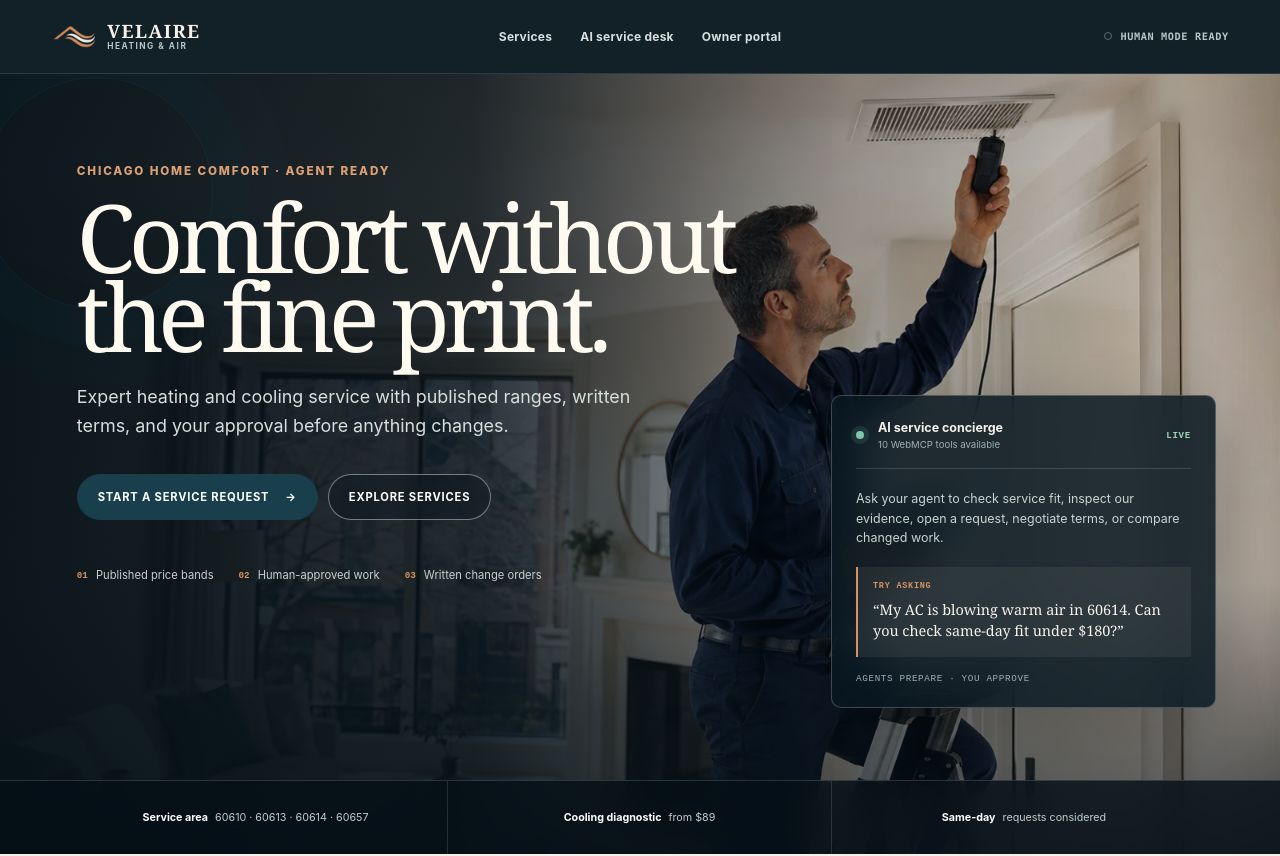
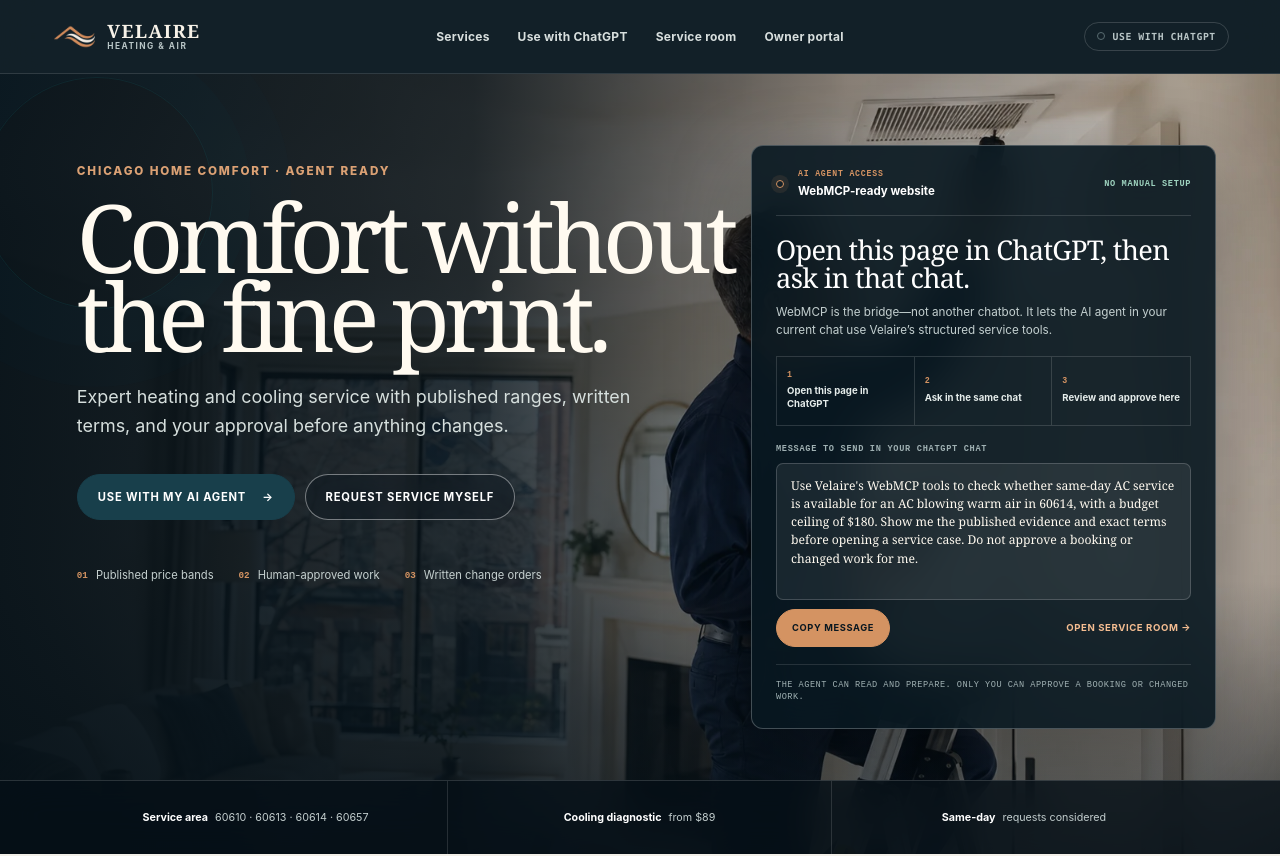
Before and after one commit to syedahmad0786/velaire-hvac, a React (Vite) app: page / in a window 1280 px wide. Shown: the top 856 px of the page. Built offline with nearby package versions, Linux system fonts and the light colour scheme.

Commit message:
Make WebMCP agent handoff unmistakable

```diff
--- a/src/App.tsx
+++ b/src/App.tsx
@@ -53,18 +53,24 @@ function Logo() {
 }
 
 function Shell({ children, status }: { children: ReactNode; status: WebMCPStatus | null }) {
+  const agentStatus = status === null
+    ? "Checking agent access"
+    : status.supported
+      ? `AI agent ready · ${status.registered.length} tools`
+      : "Use with ChatGPT";
   return <>
     <header className="topbar">
       <Logo />
       <nav aria-label="Primary navigation">
         <a href="/#services">Services</a>
-        <a href="/demo/customer?judge=1">AI service desk</a>
+        <a href="/#agent-access">Use with ChatGPT</a>
+        <a href="/demo/customer?judge=1">Service room</a>
         <a href="/demo/owner">Owner portal</a>
       </nav>
-      <div className={`mcp-indicator ${status?.supported ? "is-live" : ""}`} title={status?.errors.join("\n") || undefined}>
+      <a className={`mcp-indicator ${status?.supported ? "is-live" : ""}`} href="/#agent-access" title={status?.errors.join("\n") || undefined}>
         <span aria-hidden="true" />
-        {status?.supported ? `${status.registered.length} WebMCP tools live` : "Human mode ready"}
-      </div>
+        {agentStatus}
+      </a>
     </header>
     {children}
     <footer><Logo /><p>Precision comfort. Clearly agreed.</p><span>Chicago service-area demo · WebMCP native</span></footer>
@@ -75,7 +81,59 @@ function SyntheticFlag() {
   return <span className="synthetic-flag">Fictional demo</span>;
 }
 
-function Landing() {
+const STARTER_PROMPT = "Use Velaire's WebMCP tools to check whether same-day AC service is available for an AC blowing warm air in 60614, with a budget ceiling of $180. Show me the published evidence and exact terms before opening a service case. Do not approve a booking or changed work for me.";
+
+function AgentGuide({ status, serviceCase, compact = false }: { status: WebMCPStatus | null; serviceCase?: ServiceCase; compact?: boolean }) {
+  const [copyLabel, setCopyLabel] = useState("Copy message");
+  const prompt = serviceCase
+    ? `Use Velaire's WebMCP tools to get the latest status of service case ${serviceCase.id}. Summarize any new reply, offer, or change order, compare it with the accepted terms, and stop before any human approval.`
+    : STARTER_PROMPT;
+  const connected = status?.supported === true;
+  const headline = status === null
+    ? "Checking whether your AI agent can use this page…"
+    : connected
+      ? "Ask in your ChatGPT chat. Velaire is ready."
+      : "Open this page in ChatGPT, then ask in that chat.";
+  const copyPrompt = async () => {
+    try {
+      await navigator.clipboard.writeText(prompt);
+      setCopyLabel("Copied to clipboard");
+    } catch {
+      setCopyLabel("Select the message, then copy");
+    }
+  };
+
+  return <aside id={compact ? undefined : "agent-access"} className={`agent-guide ${compact ? "compact" : ""}`} aria-label="Use Velaire with your AI agent">
+    <div className="agent-guide-status">
+      <span className={connected ? "live-orb" : "standby-orb"} aria-hidden="true" />
+      <div><span>AI AGENT ACCESS</span><strong>{connected ? "Connected to this page" : "WebMCP-ready website"}</strong></div>
+      <em>{connected ? `${status.registered.length} TOOLS READY` : "NO MANUAL SETUP"}</em>
+    </div>
+    <div className="agent-guide-body">
+      <div className="agent-guide-instructions">
+        <h2>{headline}</h2>
+        <p>WebMCP is the bridge—not another chatbot. It lets the AI agent in your current chat use Velaire’s structured service tools.</p>
+        <ol aria-label="How to use the AI agent">
+          <li><span>1</span><b>Open this page in ChatGPT</b></li>
+          <li><span>2</span><b>Ask in the same chat</b></li>
+          <li><span>3</span><b>Review and approve here</b></li>
+        </ol>
+        {serviceCase && <a className="active-case-link" href={`/demo/customer?case=${serviceCase.id}&judge=1`}><span>ACTIVE CASE</span><b>{serviceCase.id} · revision {serviceCase.revision}</b></a>}
+      </div>
+      <div className="agent-prompt-panel">
+        <label htmlFor={`agent-prompt-${compact ? "desk" : "home"}`}>Message to send in your ChatGPT chat</label>
+        <textarea id={`agent-prompt-${compact ? "desk" : "home"}`} value={prompt} readOnly rows={compact ? 4 : 6} onFocus={(event) => event.currentTarget.select()} />
+        <div className="agent-guide-actions">
+          <button className="button copper" type="button" onClick={copyPrompt}>{copyLabel}</button>
+          {!compact && <a href="/demo/customer?judge=1">Open service room <span aria-hidden="true">→</span></a>}
+        </div>
+      </div>
+    </div>
+    <small className="agent-boundary">The agent can read and prepare. Only you can approve a booking or changed work.</small>
+  </aside>;
+}
+
+function Landing({ status }: { status: WebMCPStatus | null }) {
   const state = usePromiseDiffState();
   const activeCase = state.cases[0];
   return <main className="service-site">
@@ -88,8 +146,8 @@ function Landing() {
           <h1>Comfort without<br />the fine print.</h1>
           <p className="lede">Expert heating and cooling service with published ranges, written terms, and your approval before anything changes.</p>
           <div className="button-row">
-            <a className="button primary" href="/demo/customer?judge=1">Start a service request <span aria-hidden="true">→</span></a>
-            <a className="button glass" href="#services">Explore services</a>
+            <a className="button primary" href="#agent-access">Use with my AI agent <span aria-hidden="true">→</span></a>
+            <a className="button glass" href="/demo/customer?judge=1">Request service myself</a>
           </div>
           <div className="hero-trust" aria-label="Service assurances">
             <span><b>01</b> Published price bands</span>
@@ -97,19 +155,7 @@ function Landing() {
             <span><b>03</b> Written change orders</span>
           </div>
         </div>
-        <aside className="agent-concierge" aria-label="AI service concierge">
-          <div className="concierge-head"><span className="live-orb" aria-hidden="true" /><div><b>AI service concierge</b><small>10 WebMCP tools available</small></div><em>LIVE</em></div>
-          {activeCase ? <div className="active-case-card">
-            <span>ACTIVE SERVICE CASE</span>
-            <strong>{activeCase.problemSummary}</strong>
-            <p>{activeCase.id} · revision {activeCase.revision}</p>
-            <a href={`/demo/customer?case=${activeCase.id}&judge=1`}>Continue agreement <span aria-hidden="true">→</span></a>
-          </div> : <>
-            <p>Ask your agent to check service fit, inspect our evidence, open a request, negotiate terms, or compare changed work.</p>
-            <div className="agent-example"><span>TRY ASKING</span><q>My AC is blowing warm air in 60614. Can you check same-day fit under $180?</q></div>
-          </>}
-          <small className="concierge-boundary">Agents prepare · you approve</small>
-        </aside>
+        <AgentGuide status={status} serviceCase={activeCase} />
       </div>
       <div className="hero-service-strip">
         <span><b>Service area</b> 60610 · 60613 · 60614 · 60657</span>
@@ -146,11 +192,11 @@ function Landing() {
     </section>
 
     <section className="agent-native-section">
-      <div><p className="eyebrow light">Built for people and their agents</p><h2>The same service desk, whether you click or ask.</h2><p>Velaire exposes structured tools for fit, evidence, requests, replies, offer comparison, booking preparation, immutable receipts, and change-order review. Every tool uses the same visible case as the human interface.</p><a className="button copper" href="/demo/customer?judge=1">Open the AI service desk <span aria-hidden="true">→</span></a></div>
-      <div className="tool-proof" aria-label="WebMCP authority model"><div><strong>10</strong><span>Customer tools</span></div><div><strong>5</strong><span>Owner tools</span></div><div><strong>0</strong><span>Agent approval tools</span></div><p>Agent reads <i>→</i> agent stages <i>→</i> <b>human approves</b> <i>→</i> receipt locks</p></div>
+      <div><p className="eyebrow light">What WebMCP does</p><h2>Your AI chat can use this website—not just read it.</h2><p>Keep Velaire open in ChatGPT and describe what you need. Your agent can call the tools offered by this page to check fit, inspect evidence, create a request, compare offers, and prepare the next step in the same visible service case.</p><a className="button copper" href="#agent-access">See how to ask <span aria-hidden="true">↑</span></a></div>
+      <div className="tool-proof" aria-label="WebMCP authority model"><div><strong>10</strong><span>Customer tools</span></div><div><strong>5</strong><span>Owner tools</span></div><div><strong>0</strong><span>Agent approval tools</span></div><p>Your ChatGPT chat <i>→</i> Velaire tools <i>→</i> visible service case <i>→</i> <b>your approval</b></p></div>
     </section>
 
-    <section className="closing-cta"><SyntheticFlag /><p className="eyebrow">A complete WebMCP service journey</p><h2>Warm air today?<br />Start with clear terms.</h2><a className="button primary" href="/demo/customer?judge=1">Check service fit <span aria-hidden="true">→</span></a><small>No payment, real booking, or personal contact details are collected in this demonstration.</small></section>
+    <section className="closing-cta"><SyntheticFlag /><p className="eyebrow">A complete WebMCP service journey</p><h2>Warm air today?<br />Ask. Compare. Approve.</h2><a className="button primary" href="#agent-access">Use Velaire with ChatGPT <span aria-hidden="true">↑</span></a><small>No payment, real booking, or personal contact details are collected in this demonstration.</small></section>
   </main>;
 }
 
@@ -359,13 +405,14 @@ function CustomerCase({ serviceCase, judge }: { serviceCase: ServiceCase; judge:
   </>;
 }
 
-function CustomerPage() {
+function CustomerPage({ status }: { status: WebMCPStatus | null }) {
   const state = usePromiseDiffState();
   const params = new URLSearchParams(window.location.search);
   const selected = params.get("case");
   const serviceCase = state.cases.find((item) => item.id === selected) ?? (selected ? undefined : state.cases[0]);
   return <main className="app-page customer-page">
     <div className="demo-ribbon"><SyntheticFlag /><span>All businesses, people, reviews, prices, bookings, and records on this page are fictional.</span><button onClick={() => { if (window.confirm("Reset every fictional Velaire service case in this browser?")) { promiseDiffStore.reset(); window.history.replaceState({}, "", "/demo/customer?judge=1"); } }}>Reset demo</button></div>
+    <AgentGuide status={status} serviceCase={serviceCase} compact />
     {serviceCase ? <CustomerCase serviceCase={serviceCase} judge={params.get("judge") === "1"} /> : <Storefront />}
   </main>;
 }
@@ -409,8 +456,8 @@ export function App() {
   const route = routeKind(pathname);
   const webMCP = useWebMCP(route);
   let page: ReactNode;
-  if (pathname === "/") page = <Landing />;
-  else if (pathname === "/demo/customer") page = <CustomerPage />;
+  if (pathname === "/") page = <Landing status={webMCP} />;
+  else if (pathname === "/demo/customer") page = <CustomerPage status={webMCP} />;
   else if (pathname === "/demo/owner") page = <OwnerPage />;
   else if (pathname.startsWith("/evidence/")) page = <EvidencePage sourceId={decodeURIComponent(pathname.slice("/evidence/".length))} />;
   else if (pathname.startsWith("/receipt/")) page = <ReceiptPage receiptId={decodeURIComponent(pathname.slice("/receipt/".length))} />;
--- a/src/styles.css
+++ b/src/styles.css
@@ -45,7 +45,8 @@ code { padding: .18rem .42rem; border: 1px solid var(--line); background: rgba(2
 .topbar nav { display: flex; align-items: center; gap: 28px; }
 .topbar nav a { color: #d8dfde; font-size: .75rem; font-weight: 650; text-decoration: none; letter-spacing: .02em; }
 .topbar nav a:hover { color: var(--copper); }
-.mcp-indicator { justify-self: end; display: flex; align-items: center; gap: 8px; color: #b9c6c7; font: 650 .64rem/1 ui-monospace, SFMono-Regular, Consolas, monospace; text-transform: uppercase; letter-spacing: .06em; }
+.mcp-indicator { justify-self: end; display: flex; align-items: center; gap: 8px; padding: 9px 12px; border: 1px solid rgba(255,255,255,.16); border-radius: 999px; color: #b9c6c7; font: 650 .61rem/1 ui-monospace, SFMono-Regular, Consolas, monospace; text-decoration: none; text-transform: uppercase; letter-spacing: .06em; }
+.mcp-indicator:hover { border-color: var(--copper); color: white; }
 .mcp-indicator span { width: 8px; height: 8px; border: 1px solid var(--muted); border-radius: 50%; }
 .mcp-indicator.is-live { color: #cfe9df; }
 .mcp-indicator.is-live span { border-color: #73b69f; background: #73b69f; box-shadow: 0 0 0 4px rgba(115,182,159,.13); }
@@ -122,22 +123,37 @@ main { min-height: calc(100vh - 148px); }
 .hero-trust { display: flex; flex-wrap: wrap; gap: 12px 25px; margin-top: 48px; color: #c5d0cf; font-size: .7rem; }
 .hero-trust span { display: flex; align-items: center; gap: 8px; }
 .hero-trust b { color: var(--copper); font: 700 .58rem/1 ui-monospace, monospace; }
-.agent-concierge { position: absolute; right: clamp(24px, 5vw, 76px); bottom: 126px; width: min(385px, calc(100% - 48px)); padding: 24px; border: 1px solid rgba(255,255,255,.22); border-radius: 10px; background: rgba(8, 24, 33, .83); box-shadow: 0 24px 70px rgba(0,0,0,.28); backdrop-filter: blur(20px); }
-.concierge-head { display: grid; grid-template-columns: 10px 1fr auto; gap: 12px; align-items: center; padding-bottom: 18px; border-bottom: 1px solid rgba(255,255,255,.14); }
+.agent-guide { position: absolute; right: clamp(24px, 5vw, 76px); bottom: 105px; width: min(465px, calc(100% - 48px)); padding: 24px; scroll-margin-top: 90px; border: 1px solid rgba(255,255,255,.24); border-radius: 12px; background: rgba(8, 24, 33, .9); box-shadow: 0 28px 80px rgba(0,0,0,.34); color: white; backdrop-filter: blur(22px); }
+.agent-guide-status { display: grid; grid-template-columns: 10px 1fr auto; gap: 12px; align-items: center; padding-bottom: 17px; border-bottom: 1px solid rgba(255,255,255,.14); }
 .live-orb { width: 8px; height: 8px; border-radius: 50%; background: #7fc7ac; box-shadow: 0 0 0 5px rgba(127,199,172,.13); }
-.concierge-head b, .concierge-head small { display: block; }
-.concierge-head b { font-size: .78rem; }
-.concierge-head small { margin-top: 4px; color: #9fb0b2; font-size: .6rem; }
-.concierge-head em { color: #9ed3bf; font: 800 .57rem/1 ui-monospace, monospace; font-style: normal; letter-spacing: .08em; }
-.agent-concierge > p { margin: 20px 0; color: #c9d4d3; font-size: .78rem; }
-.agent-example { display: grid; gap: 9px; padding: 15px; border-left: 2px solid var(--copper); background: rgba(255,255,255,.06); }
-.agent-example span, .active-case-card > span { color: var(--copper); font: 750 .53rem/1 ui-monospace, monospace; letter-spacing: .09em; }
-.agent-example q { color: #f7f2e8; font: 400 .9rem/1.45 "Iowan Old Style", Georgia, serif; }
-.concierge-boundary { display: block; margin-top: 17px; color: #9fb0b2; font: .58rem/1 ui-monospace, monospace; text-transform: uppercase; letter-spacing: .07em; }
-.active-case-card { display: grid; gap: 8px; padding: 20px 0 3px; }
-.active-case-card strong { max-width: 300px; font: 500 1.15rem/1.25 "Iowan Old Style", Georgia, serif; }
-.active-case-card p { margin: 0; color: #aab9ba; font: .58rem/1.3 ui-monospace, monospace; }
-.active-case-card a { width: max-content; margin-top: 8px; color: #f4bd91; font-size: .68rem; font-weight: 750; text-decoration: none; text-transform: uppercase; letter-spacing: .06em; }
+.standby-orb { width: 8px; height: 8px; border: 1px solid var(--copper); border-radius: 50%; box-shadow: 0 0 0 5px rgba(212,147,98,.1); }
+.agent-guide-status span, .agent-guide-status strong { display: block; }
+.agent-guide-status div > span { color: var(--copper); font: 750 .51rem/1 ui-monospace, monospace; letter-spacing: .1em; }
+.agent-guide-status strong { margin-top: 5px; font-size: .72rem; }
+.agent-guide-status em { color: #9ed3bf; font: 800 .54rem/1 ui-monospace, monospace; font-style: normal; letter-spacing: .07em; }
+.agent-guide-body { display: grid; gap: 19px; padding-top: 20px; }
+.agent-guide h2 { margin: 0 0 10px; font-size: 1.7rem; font-weight: 400; line-height: 1.05; letter-spacing: -.025em; }
+.agent-guide-instructions > p { margin: 0; color: #c4d0d0; font-size: .73rem; line-height: 1.55; }
+.agent-guide ol { display: grid; grid-template-columns: repeat(3, 1fr); margin: 17px 0 0; padding: 0; border: 1px solid rgba(255,255,255,.14); list-style: none; }
+.agent-guide li { min-height: 68px; display: grid; align-content: center; gap: 6px; padding: 10px; border-right: 1px solid rgba(255,255,255,.14); }
+.agent-guide li:last-child { border-right: 0; }
+.agent-guide li span { color: var(--copper); font: 700 .52rem/1 ui-monospace, monospace; }
+.agent-guide li b { color: #e5ecea; font-size: .6rem; line-height: 1.35; }
+.active-case-link { display: flex; justify-content: space-between; gap: 15px; margin-top: 12px; padding: 10px 12px; border: 1px solid rgba(212,147,98,.35); color: white; text-decoration: none; }
+.active-case-link span { color: var(--copper); font: 700 .52rem/1 ui-monospace, monospace; }
+.active-case-link b { font-size: .62rem; }
+.agent-prompt-panel { display: grid; gap: 9px; }
+.agent-prompt-panel label { color: #9fb0b2; font: 750 .54rem/1 ui-monospace, monospace; text-transform: uppercase; letter-spacing: .08em; }
+.agent-prompt-panel textarea { width: 100%; resize: none; padding: 13px 14px; border: 1px solid rgba(255,255,255,.18); border-radius: 7px; outline: 0; background: rgba(255,255,255,.07); color: #fffaf0; font: 400 .76rem/1.5 "Iowan Old Style", Georgia, serif; }
+.agent-prompt-panel textarea:focus { border-color: var(--copper); box-shadow: 0 0 0 3px rgba(212,147,98,.13); }
+.agent-guide-actions { display: flex; align-items: center; justify-content: space-between; gap: 14px; }
+.agent-guide-actions .button { min-height: 38px; padding: 9px 15px; font-size: .58rem; }
+.agent-guide-actions > a { color: #f4bd91; font-size: .6rem; font-weight: 750; text-decoration: none; text-transform: uppercase; letter-spacing: .06em; }
+.agent-boundary { display: block; margin-top: 17px; padding-top: 14px; border-top: 1px solid rgba(255,255,255,.12); color: #9fb0b2; font: .54rem/1.45 ui-monospace, monospace; text-transform: uppercase; letter-spacing: .055em; }
+.agent-guide.compact { position: relative; right: auto; bottom: auto; width: auto; margin: 28px 0 0; padding: 22px 25px; background: #102630; box-shadow: 0 18px 55px rgba(9,23,32,.14); }
+.agent-guide.compact .agent-guide-body { grid-template-columns: minmax(0, .8fr) minmax(360px, 1.2fr); gap: clamp(25px, 5vw, 70px); align-items: end; }
+.agent-guide.compact h2 { max-width: 570px; font-size: clamp(1.6rem, 2.5vw, 2.5rem); }
+.agent-guide.compact .agent-boundary { margin-top: 14px; }
 .hero-service-strip { position: absolute; inset: auto 0 0; min-height: 74px; display: grid; grid-template-columns: repeat(3, 1fr); align-items: stretch; padding: 0 clamp(24px, 5vw, 76px); border-top: 1px solid rgba(255,255,255,.15); background: rgba(5,16,23,.8); backdrop-filter: blur(18px); }
 .hero-service-strip span { display: flex; align-items: center; justify-content: center; gap: 7px; border-right: 1px solid rgba(255,255,255,.13); color: #c2cdcd; font-size: .67rem; }
 .hero-service-strip span:last-child { border-right: 0; }
@@ -403,6 +419,11 @@ footer { min-height: 105px; display: grid; grid-template-columns: 1fr auto 1fr;
 footer p { margin: 0; color: #afbdbe; font-size: .72rem; }
 footer > span { justify-self: end; color: #93a5a7; font: .58rem/1 ui-monospace, monospace; text-transform: uppercase; }
 
+@media (max-width: 1180px) {
+  .agent-guide:not(.compact) { position: relative; right: auto; bottom: auto; margin: 52px 0 0 auto; }
+  .hero-inner { min-height: auto; padding-bottom: 140px; }
+}
+
 @media (max-width: 1050px) {
   .hero { grid-template-columns: 1fr .75fr; gap: 42px; }
   .hero h1 { font-size: clamp(3.3rem, 7vw, 5.2rem); }
@@ -415,7 +436,8 @@ footer > span { justify-self: end; color: #93a5a7; font: .58rem/1 ui-monospace,
   .case-side .owner-controls { grid-column: 1 / -1; }
   .terms-bar { grid-template-columns: 120px 1fr 65px; }
   .owner-layout { grid-template-columns: 230px 1fr; }
-  .agent-concierge { position: relative; right: auto; bottom: auto; margin-top: 52px; }
+  .agent-guide:not(.compact) { position: relative; right: auto; bottom: auto; margin-top: 52px; }
+  .agent-guide.compact .agent-guide-body { grid-template-columns: 1fr; }
   .hero-inner { min-height: 820px; padding-bottom: 120px; }
   .clarity-section { grid-template-columns: 1fr; }
   .clarity-section figure { min-height: 560px; }
@@ -474,7 +496,16 @@ footer > span { justify-self: end; color: #93a5a7; font: .58rem/1 ui-monospace,
   .service-hero h1 { font-size: clamp(3.7rem, 17vw, 5.8rem); }
   .service-hero .lede { max-width: 92%; font-size: .95rem; }
   .hero-trust { display: grid; }
-  .agent-concierge { width: 100%; margin-top: 45px; }
+  .agent-guide:not(.compact) { width: 100%; margin-top: 45px; }
+  .agent-guide { padding: 20px; }
+  .agent-guide-status em { display: none; }
+  .agent-guide ol { grid-template-columns: 1fr; }
+  .agent-guide li { min-height: auto; grid-template-columns: 20px 1fr; align-items: center; border-right: 0; border-bottom: 1px solid rgba(255,255,255,.14); }
+  .agent-guide li:last-child { border-bottom: 0; }
+  .agent-guide-actions { align-items: stretch; flex-direction: column; }
+  .agent-guide-actions .button { width: 100%; }
+  .agent-guide-actions > a { text-align: center; }
+  .agent-guide.compact { margin-top: 18px; padding: 19px; }
   .hero-service-strip { grid-template-columns: 1fr; padding: 0 22px; }
   .hero-service-strip span { min-height: 41px; justify-content: flex-start; border-right: 0; border-bottom: 1px solid rgba(255,255,255,.1); }
   .section-heading, .premium-service-grid, .agent-native-section { grid-template-columns: 1fr; }
```
Also changed, not shown: public/llms.txt, 1 other file (tests, documents, lock files or other folders).
